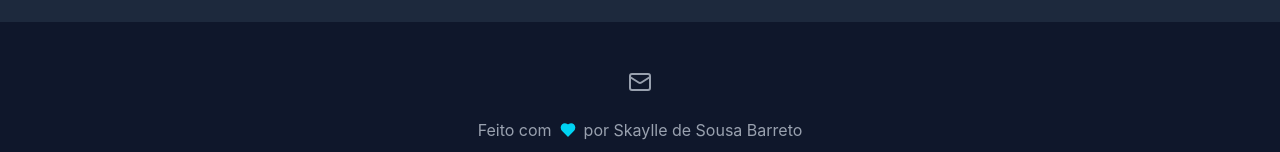
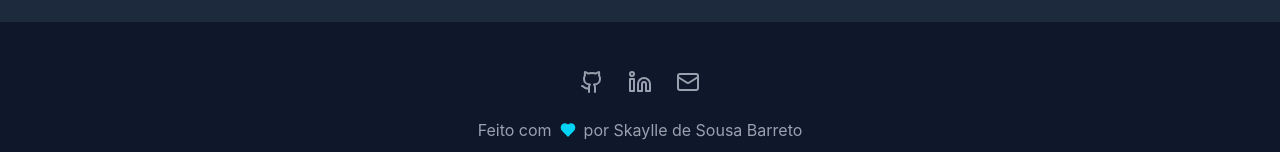
Before and after one commit to Skaylle/Portifolio, a React (Vite) app: page / in a window 1280 px wide. Shown: the part 5087-5239 px from the top of the page. Built offline with nearby package versions, Linux system fonts and the light colour scheme.

Commit message:
deploy github pages

```diff
--- a/src/app/components/Footer.tsx
+++ b/src/app/components/Footer.tsx
@@ -9,6 +9,22 @@
       <div className="container mx-auto px-6">
         <div className="flex flex-col items-center justify-center space-y-6">
           <div className="flex gap-6">
+            <a
+              href="https://github.com/Skaylle"
+              target="_blank"
+              rel="noopener noreferrer"
+              className="text-gray-400 hover:text-cyan-400 transition-colors"
+            >
+              <Github size={24} />
+            </a>
+            <a
+              href="https://www.linkedin.com/in/skaylle-barreto-256474131/"
+              target="_blank"
+              rel="noopener noreferrer"
+              className="text-gray-400 hover:text-cyan-400 transition-colors"
+            >
+              <Linkedin size={24} />
+            </a>
             <a
               href="mailto:skayllebarreto@outlook.com"
               className="text-gray-400 hover:text-cyan-400 transition-colors"
--- a/src/app/components/Hero.tsx
+++ b/src/app/components/Hero.tsx
@@ -49,7 +49,7 @@
               {t('hero.contact')}
             </a>
             <a
-              href="/Curriculo_Skaylle_Barreto.pdf"
+              href="/Portifolio/Curriculo_Skaylle_Barreto.pdf"
               download
               className="px-8 py-3 border-2 border-cyan-500 text-cyan-400 rounded-lg hover:bg-cyan-500/10 transition-colors font-medium flex items-center gap-2"
             >
@@ -65,7 +65,7 @@
             className="flex justify-center gap-6"
           >
             <a
-              href="https://github.com/seu-usuario"
+              href="https://github.com/Skaylle"
               target="_blank"
               rel="noopener noreferrer"
               className="text-gray-400 hover:text-cyan-400 transition-colors"
@@ -73,7 +73,7 @@
               <Github size={28} />
             </a>
             <a
-              href="https://linkedin.com/in/seu-perfil"
+              href="https://www.linkedin.com/in/skaylle-barreto-256474131/"
               target="_blank"
               rel="noopener noreferrer"
               className="text-gray-400 hover:text-cyan-400 transition-colors"
@@ -81,7 +81,7 @@
               <Linkedin size={28} />
             </a>
             <a
-              href="mailto:seu-email@example.com"
+              href="mailto:skayllebarreto@outlook.com"
               className="text-gray-400 hover:text-cyan-400 transition-colors"
             >
               <Mail size={28} />
```
